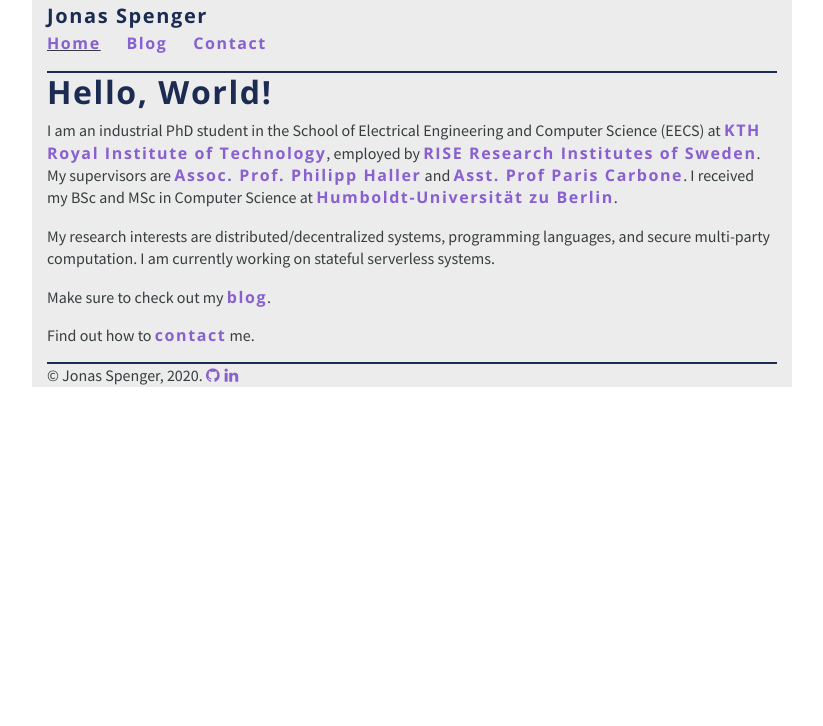
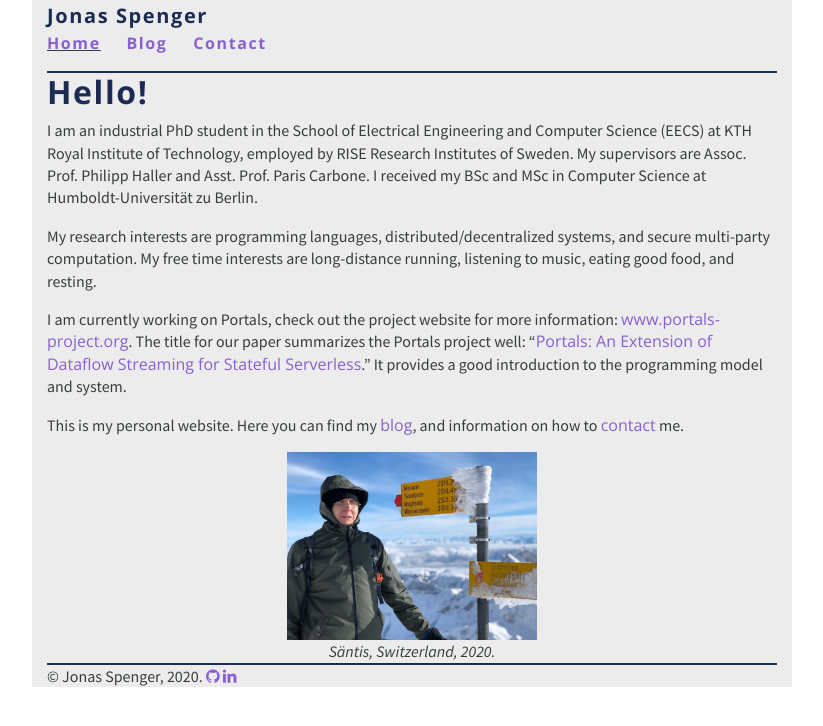
Before and after one commit to jspenger/jspenger.github.io, a Jekyll site: the page built from index.md, in a window 1280 px wide. Shown: the top 726 px of the page, without its empty margins (228-1051 px from the left). Built offline with Jekyll 4.4.1, drawn with Linux system fonts in a browser that asks for light colours.

Commit message:
Update 2022

```diff
--- a/css/main.css
+++ b/css/main.css
@@ -24,17 +24,18 @@
   font-size: 1.0rem;
 }
 
-h1, h2, h3, nav, a {
+h1, h2, h3, nav {
   font-family: open sans;
   letter-spacing: 0.10rem;
 }
 
-h1, h2, h3, h4, h5, h6, strong, a {
+h1, h2, h3, h4, h5, h6, strong {
   color: #1b2b52;
   font-weight: bold;
 }
 
 a {
+  font-family: open sans;
   text-decoration: none;
   color: #8860D0;
 }
@@ -47,6 +48,7 @@
   border: solid #1b2b52;
   border-width: 0 0 2px 0;
   margin-bottom: 0px;
+  font-weight: bold;
 }
 
 nav ul {
--- a/index.md
+++ b/index.md
@@ -3,11 +3,18 @@
 title: Hello, World!
 ---
 
-# Hello, World!
-I am an industrial PhD student in the School of Electrical Engineering and Computer Science (EECS) at [KTH Royal Institute of Technology](https://www.kth.se/profile/jspenger), employed by [RISE Research Institutes of Sweden](https://www.ri.se/en/person/jonas-spenger). My supervisors are [Assoc. Prof. Philipp Haller](https://www.kth.se/profile/phaller) and [Asst. Prof Paris Carbone](https://www.kth.se/profile/parisc). I received my BSc and MSc in Computer Science at [Humboldt-Universität zu Berlin](https://www.hu-berlin.de/de).
+# Hello!
+I am an industrial PhD student in the School of Electrical Engineering and Computer Science (EECS) at KTH Royal Institute of Technology, employed by RISE Research Institutes of Sweden. My supervisors are Assoc. Prof. Philipp Haller and Asst. Prof. Paris Carbone. I received my BSc and MSc in Computer Science at Humboldt-Universität zu Berlin.
 
-My research interests are distributed/decentralized systems, programming languages, and secure multi-party computation. I am currently working on stateful serverless systems.
+My research interests are programming languages, distributed/decentralized systems, and secure multi-party computation. My free time interests are long-distance running, listening to music, eating good food, and resting.
 
-Make sure to check out my [blog](blog).
+I am currently working on Portals, check out the project website for more information: [www.portals-project.org](https://www.portals-project.org/). The title for our paper summarizes the Portals project well: “[Portals: An Extension of Dataflow Streaming for Stateful Serverless](https://people.kth.se/~jspenger/pdfs/spenger2022portals.pdf).” It provides a good introduction to the programming model and system.
 
-Find out how to [contact](contact) me.
+This is my personal website. Here you can find my [blog](blog), and information on how to [contact](contact) me.
+
+<div class="row">
+<div align="center" style="float: left">
+  <img src="/assets/images/santis.jpg" width="33%"/>
+  <br/>
+  <em>Säntis, Switzerland, 2020.</em>
+</div>
```
Also changed, not shown: assets/images/santis.jpg (added), readme.md.
